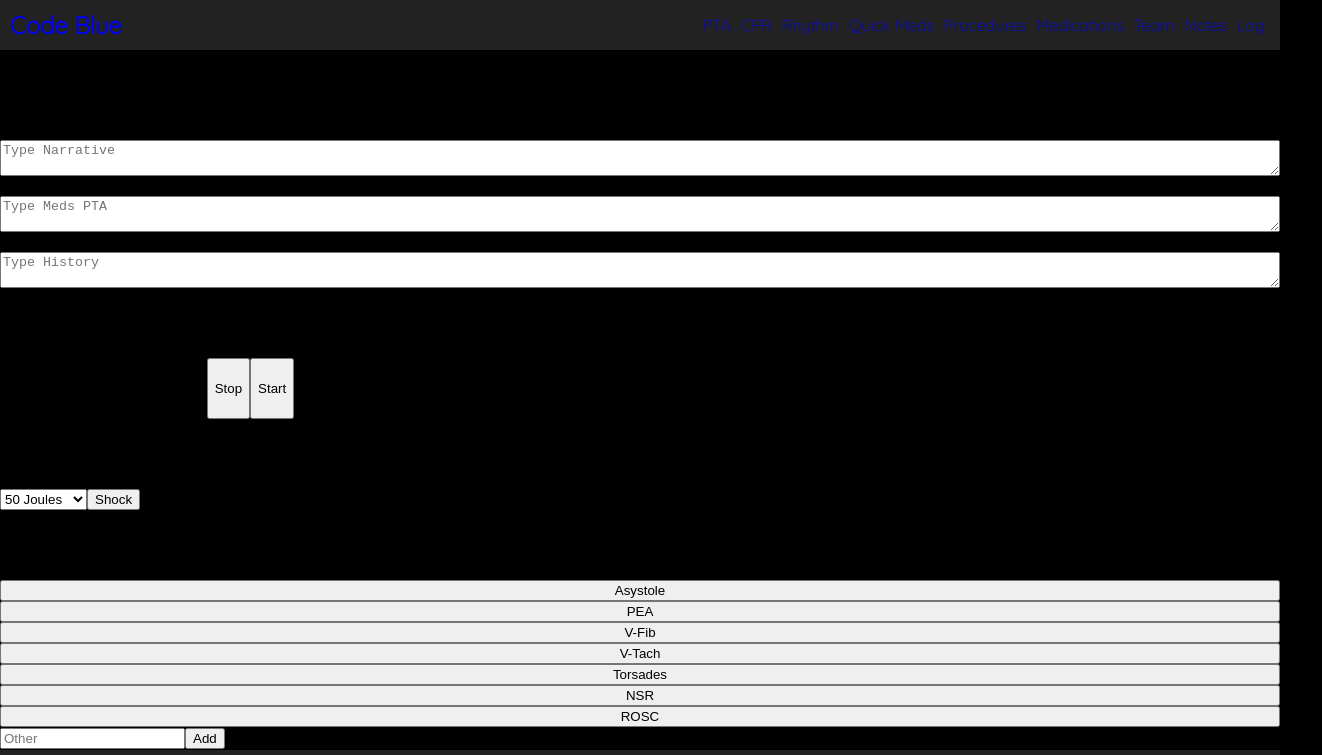
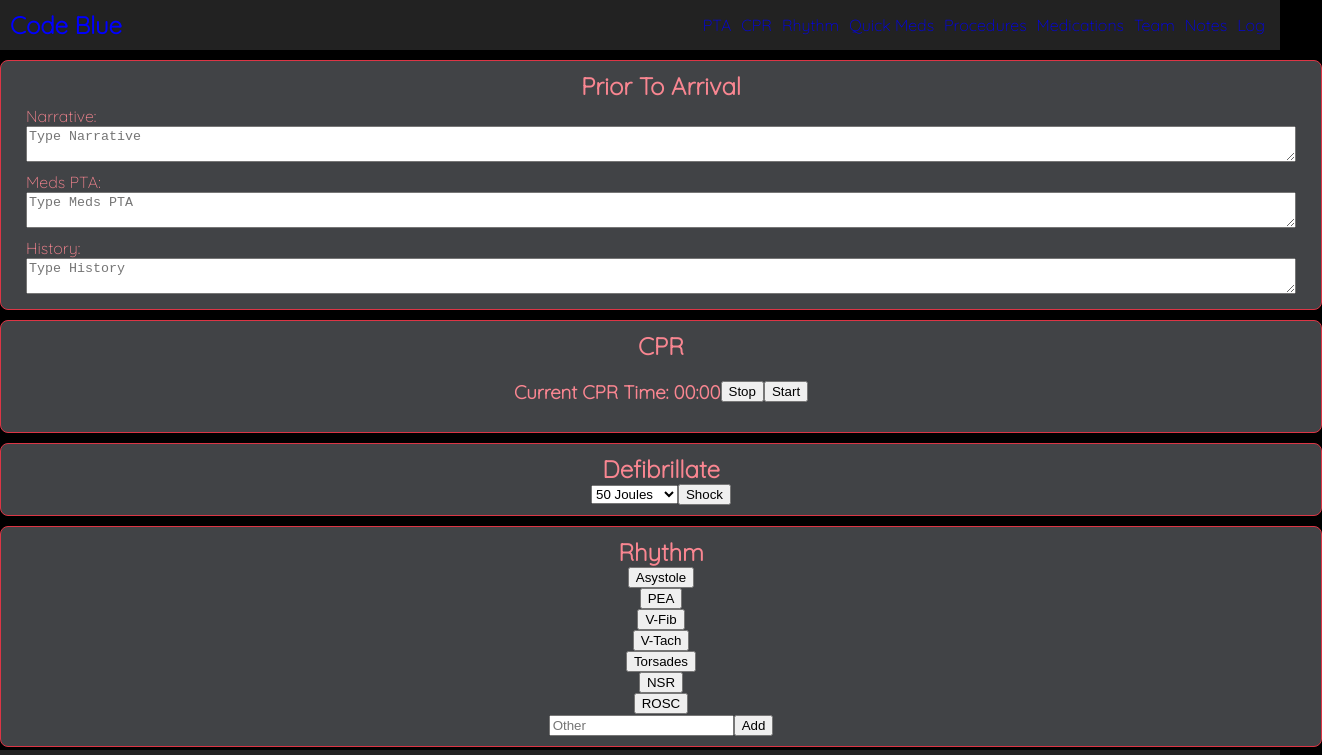
Before and after one commit to pyRN/rapid-resp, a React (Create React App) app: page /codeBlue in a window 1280 px wide. Shown: the top 755 px of the page, 1322 px wide, since content can reach past the window. Built offline with nearby package versions, Linux system fonts and the light colour scheme.

Commit message:
Styled components

```diff
--- a/src/styles.css
+++ b/src/styles.css
@@ -1,11 +1,16 @@
 :root {
   --primary-blue: rgba(1, 69, 172, 1);
   --primary-gray: rgba(52, 58, 64, 0.65);
+  --primary-green: rgba(36, 158, 25, 1);
+  --primary-white: rgb(255, 255, 255);
+  --sub-secondary-gray: rgba(65, 67, 70, 1);
   --sub-tertiary-red: rgba(249, 134, 145, 1);
   --sub-secondary-red: rgba(242, 91, 105, 1);
   --primary-red: rgba(220, 53, 69, 1);
   --secondary-red: rgba(187, 22, 38, 1);
   --tertiary-red: rgba(149, 4, 18, 1);
+
+  --btn-border-radius: 60px 60px 60px 60px;
 }
 
 html,
@@ -14,6 +19,10 @@ body {
   padding: 0;
   background-color: black;
   font-family: "Quicksand", sans-serif;
+}
+
+h2 {
+  margin: 0;
 }
 
 .row {
@@ -25,3 +34,60 @@ body {
   display: flex;
   flex-direction: column;
 }
+
+.center {
+  justify-content: center;
+  align-items: center;
+}
+
+.flex-container {
+  display: flex;
+  flex-direction: row;
+  flex-wrap: wrap;
+  margin: 20px;
+}
+
+.card {
+  background-color: var(--sub-secondary-gray);
+  border: 1px solid var(--primary-red);
+  border-radius: 8px;
+  color: var(--sub-tertiary-red);
+  width: 100%;
+  padding: 0 20px;
+  margin: 10px 0;
+}
+
+.card-header {
+  width: 100%;
+  margin: 0;
+  padding: 10px 10px 0px 10px;
+  text-align: center;
+}
+
+.card-content {
+  width: 100%;
+  margin: 0;
+  padding: 0px 10px 10px 10px;
+}
+
+.text-area {
+  margin: 5px;
+  color: var(--sub-tertiary-red);
+}
+
+.save-btn {
+  background-color: var(--primary-green);
+  border: 1px solid var(--primary-green);
+  border-radius: var(--btn-border-radius);
+  color: var(--primary-white);
+  height: 30px;
+  width: 70px;
+  margin: 5px;
+}
+
+.save-btn:hover {
+  background-color: var(--primary-white);
+  color: var(--primary-green);
+  box-shadow: 0px 0px 10px var(--primary-green);
+  transition: 0.3s ease-in;
+}
```
